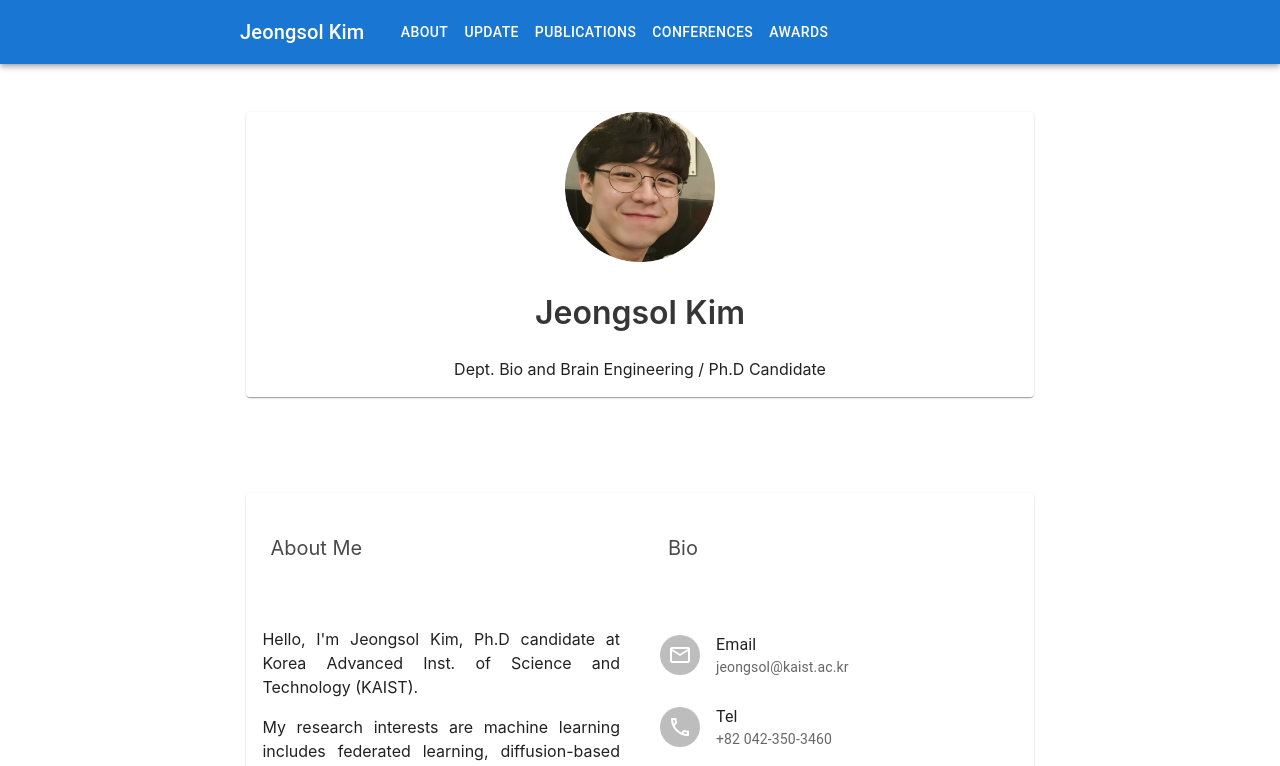
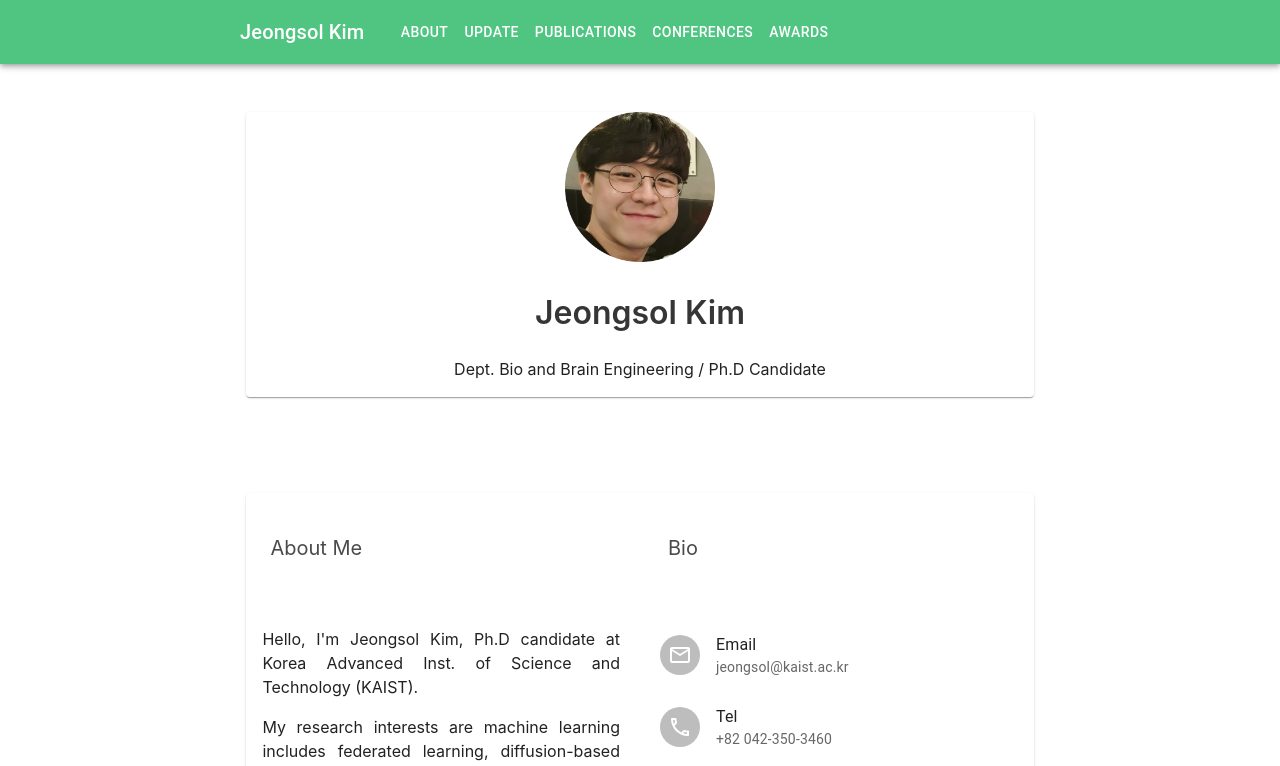
Before and after one commit to jeongsol-kim/jeongsol-kim, a React (Create React App) app: page / in a window 1280 px wide. Shown: the top 766 px of the page. Built offline with nearby package versions, Linux system fonts and the light colour scheme.

Commit message:
add color option to navi

```diff
--- a/src/components/navigation/Navigation.js
+++ b/src/components/navigation/Navigation.js
@@ -12,7 +12,7 @@ const Logo = () => (
 
 const NaviBlock2 = () => (
         <Box sx={{flexGrow: 1}}>
-            <AppBar position='static'>
+            <AppBar position='static' style={{backgroundColor:"#4FC581"}}>
                 <Toolbar sx={{mx: "auto", width:"100%", maxWidth: 800}}>
                     <IconButton size="large"
                                 edge="start"
```
